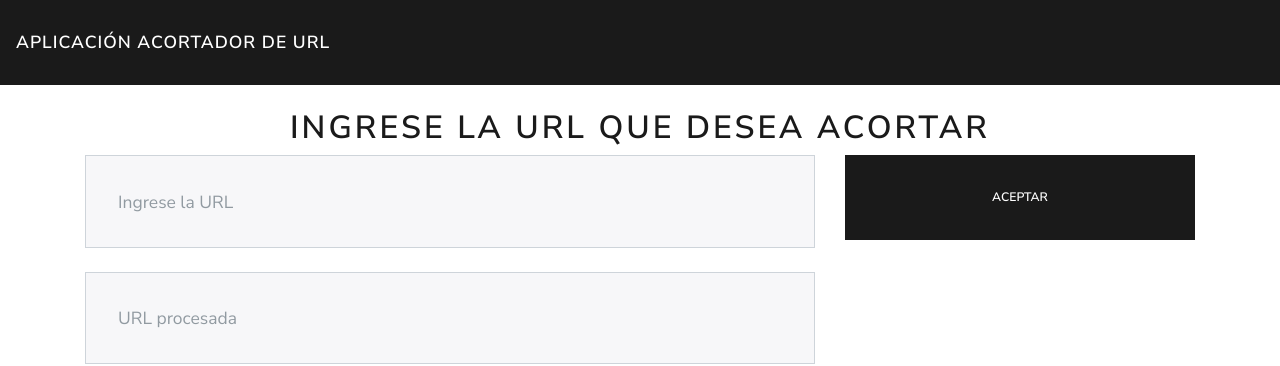
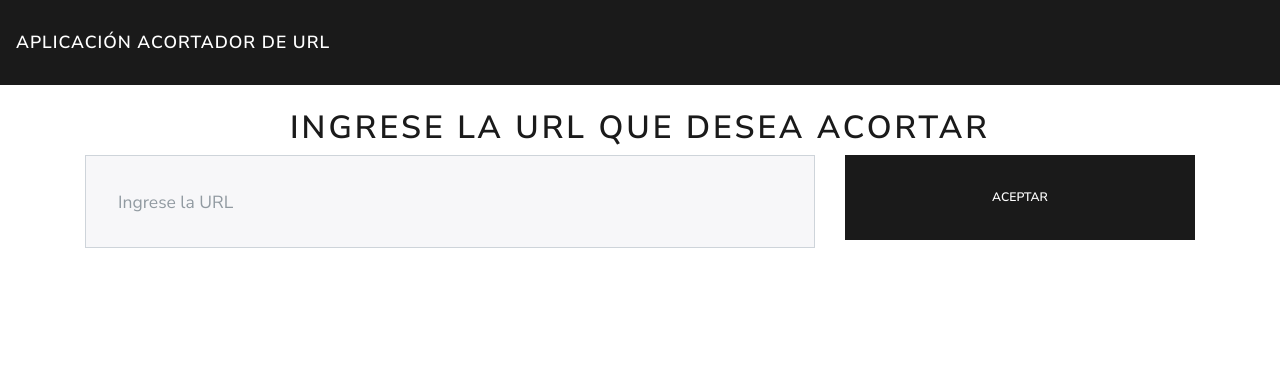
Before and after one commit to Daniel151505/Aplicacion-Acortador-de-URL, an Angular app in the folder Aplicacion-Acortador-de-URL/: page / in a window 1280 px wide. Shown: the top 366 px of the page. Built offline with nearby package versions, Linux system fonts and the light colour scheme.

Commit message:
Agregando Directiva ngIf

```diff
--- a/Aplicacion-Acortador-de-URL/src/app/components/acortador-url/acortador-url.component.html
+++ b/Aplicacion-Acortador-de-URL/src/app/components/acortador-url/acortador-url.component.html
@@ -8,7 +8,7 @@
             <button class="btn btn-primary btn-block btn-lg">Aceptar</button>
         </div>
     </div>
-    <div class="row">
+    <div *ngIf="urlProcesado" class="row">
         <div class="col-lg-8">
             <input type="text" class="form-control form-control-lg" placeholder="URL procesada">
         </div>
```
